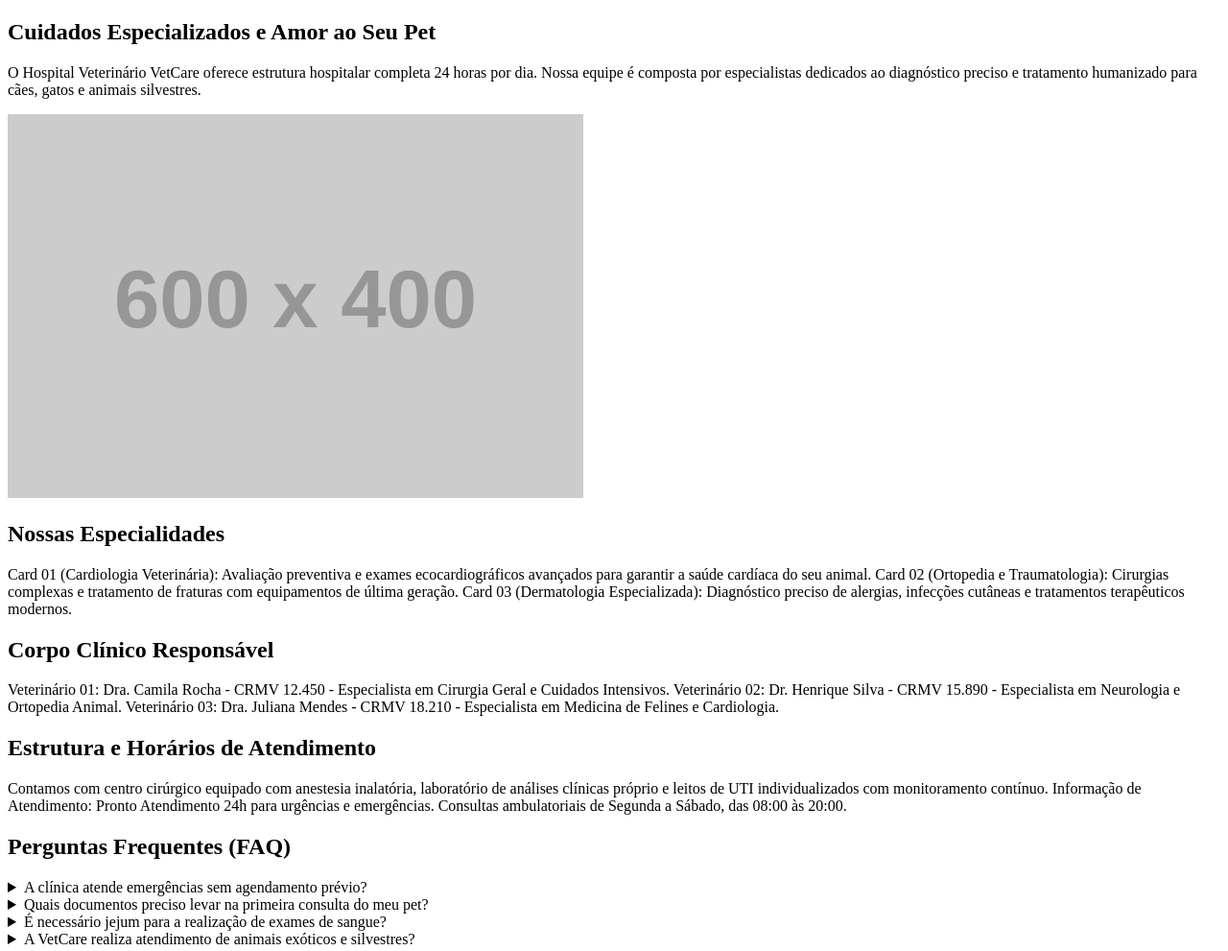
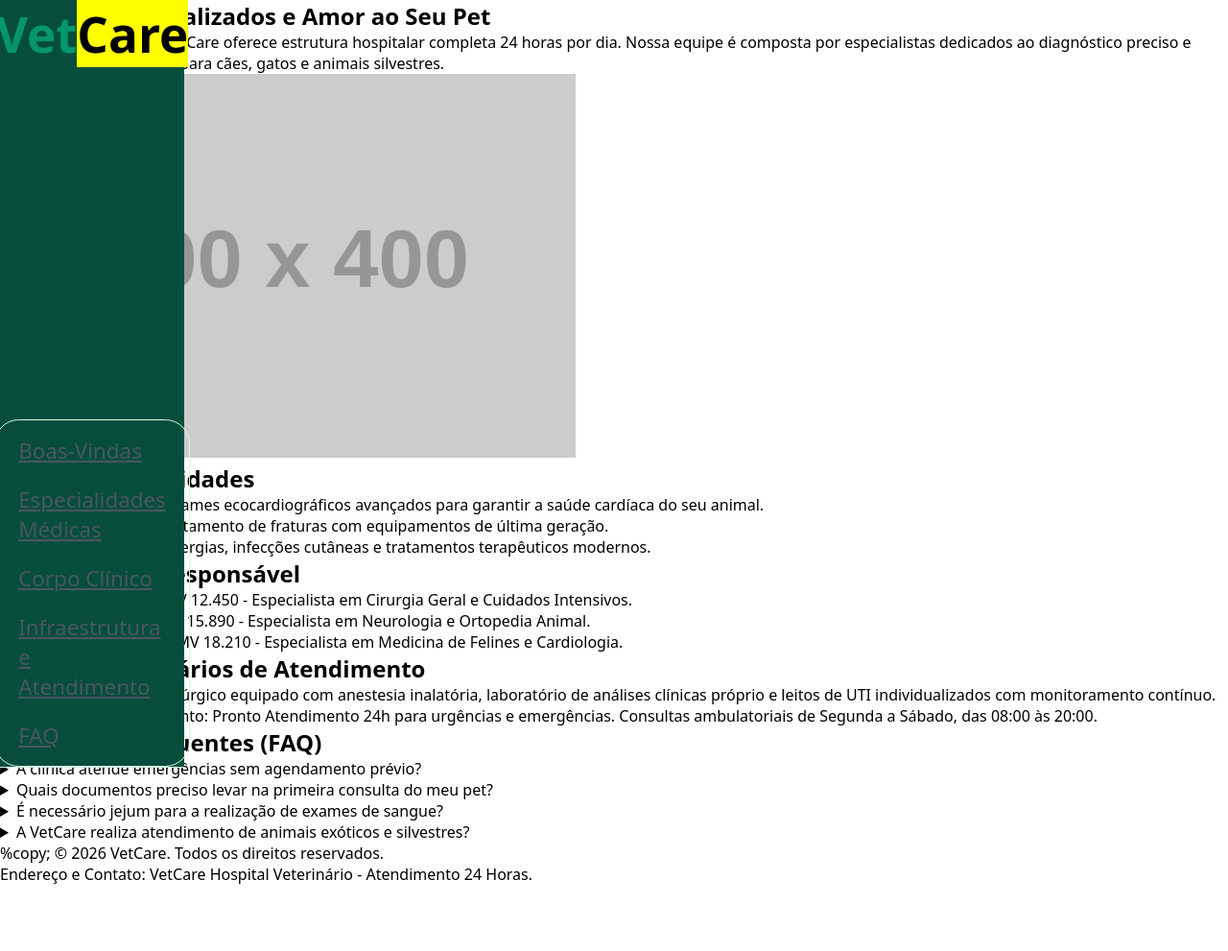
Before and after one commit to SaraCristinaPereira/vet_care, a plain HTML site: page index.html in a window 1280 px wide. Shown: the top 991 px of the page at 96% size. After the commit the page ends 922 px from the top, so only its background shows below. Drawn offline with Linux system fonts and the light colour scheme; placeholder pictures from the web are drawn by us.

Commit message:
ADD: Adicionar estrutura ao CSS dos Links.

```diff
--- a/css/reset.css
+++ b/css/reset.css
@@ -1,54 +1,13 @@
-*{
-    margin: 0;
-    padding: 0;
-    box-sizing: border-box;
-    font-family: Helvetica, sans-serif;
-}
-
-html {
-    /* Ativa a rolagem suave nativa para links âncoras */
-    scroll-behavior: smooth;
-    overflow-x: hidden;
-}
+@import url(./design-system.css);
 
 *{
     margin: 0;
     padding: 0;
     box-sizing: border-box;
+    font-family: var(--font-main);
 }
 
-html{
-    font-size: 62.5%;
+html {
     scroll-behavior: smooth;
-    font-family: var(--font-main);
-    background-color: var(--color-bg-body);
-    color: var(--color-text-main);
+    overflow-x: hidden;
 }
-
-body{
-    font-size: var(--font-size-base);
-    padding-top: var(--header-height);
-    padding-bottom: var(--footer-height);
-    line-height: 1.6;
-}
-
-ul, ol{
-    list-style: none;
-}
-
-a{
-    text-decoration: none;
-    color: inherit;
-}
-
-img{
-    max-width: 100%;
-    height: auto;
-    display: block;
-}
-
-mark{
-    background-color: var(--color-highlight);
-    padding: 2px 6px;
-    border-radius: 4px;
-}
--- a/css/style.css
+++ b/css/style.css
@@ -2,17 +2,120 @@
 @import './reset.css';
 
 
-.header{
+.sidebar {
+    position:fixed;
+    top: 0;
+    left: 0;
+    width: 15vw;
+    height: 100%;
+    background-color: var(--color-sidebar-bg);
+    border-bottom: 1px solid var(--color-border);
+
+    display: flex;
+    align-items: center;
+    justify-content: space-between;
+    padding: 0 5%;
+    z-index: 1000;
+    backdrop-filter: blur(12px);
+    flex-direction: column;
+}
+
+.header__brand{
+
+}
+
+.header__title{
+    font-size: var(--font-size-xl);
+    color: var(--color-primary);
+    font-weight: 700;
+
+}
+
+.nav{
+    flex-direction: column;
+}
+
+.nav__list{
+    justify-content: center;
+    gap: 12px;
+    /* background-color: var(--color-nav-list-bg); */
+    padding: 6px;
+    border-radius: var(--radius-md);
+    border: 1px solid var(--color-border);
+}
+
+.nav__item{
+    display: flex;
+}
+
+.nav__link{
+    font-size: var(--font-size-sm);
+    font-weight: 400;
+    padding: 10px 18px;
+    border-radius: var(--radius-sm);
+    color: var(--color-text-muted);
+    position: relative;
+    background-color: transparent;
+    transition: color 0.3s ease, background-color 0.3s ease, transform 0.2s ease;
+}
+
+.nav__link:hover,
+.nav__link:focus{
+    background-color: var(--color-primary);
+    /* color: var(--color-nav-list-hover); */
+    transform: translateY(-2px);
+    box-shadow: 0 4px 12px rgba(2, 132, 199, 0.3);
+}
+
+.section-hero{
+
+}
+
+.section__title{
+
+}
+
+.section_especialidades{
+
+}
+
+.card-section_especialidades{
+
+}
+
+.section-corpo{
+
+}
+
+.card-section_especialidades{
+
+}
+
+.section-infra{
+
+}
+
+.section-faq{
+
+}
+
+.faq__wrapper{
+
+}
+
+.faq__item{
+
+}
+
+.faq__summary{
+
+}
+
+.faq__text{
 
 }
 
 
+.footer__section{
 
-.card-image{
-    background-color: var(--color-bg-card);
-    padding: 12px;
-    border-radius: var(--radius-md);
-    box-shadow: var(--shadow-card);
-    border: 1px solid var(--color-border);
-    transition: var(--transition);
 }
--- a/index.html
+++ b/index.html
@@ -4,12 +4,31 @@
     <meta charset="UTF-8">
     <meta name="viewport" content="width=device-width, initial-scale=1.0">
     <title>VetCare</title>
+    <link rel="stylesheet" href="./css/style.css">
+    <link rel="stylesheet" href="./css/responsive.css">
 </head>
 <body>
 
+    <header class="sidebar">
+        <div class="header__brand">
+            <h1 class="header__title">Vet<mark>Care</mark></h1>
+        </div>
+
+        <nav class="nav">
+            <ul class="nav__list">
+                <li class="nav__item"><a href="#home" class="nav__link">Boas-Vindas</a></li>
+                <li class="nav__item"><a href="#especialidades" class="nav__link">Especialidades Médicas</a></li>
+                <li class="nav__item"><a href="#equipe" class="nav__link">Corpo  Clínico</a></li>
+                <li class="nav__item"><a href="#infraestrutura" class="nav__link">Infraestrutura e Atendimento</a></li>
+                <li class="nav__item"><a href="#faq" class="nav__link">FAQ</a></li>
+            </ul>
+        </nav>
+
+    </header>
+
     <section id="home" class="section-hero">
 
-        <h1>Cuidados Especializados e Amor ao Seu Pet </h1>
+        <h1 class="section__title">Cuidados Especializados e Amor ao Seu Pet </h1>
 
         <p>
             O Hospital Veterinário VetCare oferece estrutura hospitalar completa 24 horas por dia.
@@ -21,43 +40,32 @@
 
     <section id="especialidades" class="section_especialidades">
 
-        <h1>Nossas Especialidades</h1>
+        <h1 class="section__title">Nossas Especialidades</h1>
 
         <section class="card-section_especialidades">
 
-            <div class="card-section_especialidades card-section_especialidades--card-1"></div>
-            <div class="card-section_especialidades card-section_especialidades--card-2"></div>
-            <div class="card-section_especialidades card-section_especialidades--card-3"></div>
-            Card 01 (Cardiologia Veterinária): Avaliação preventiva e exames ecocardiográficos avançados
-            para garantir a saúde cardíaca do seu animal.
+            <div class="card-section_especialidades card-section_especialidades--card-1">Avaliação preventiva e exames ecocardiográficos avançados para garantir a saúde cardíaca do seu animal.</div>
+            <div class="card-section_especialidades card-section_especialidades--card-2">Cirurgias complexas e tratamento de fraturas com equipamentos de última geração.</div>
+            <div class="card-section_especialidades card-section_especialidades--card-3"> Diagnóstico preciso de alergias, infecções cutâneas e tratamentos terapêuticos modernos.</div>
+            <!-- Card 01 (Cardiologia Veterinária):
 
-            Card  02  (Ortopedia  e  Traumatologia):  Cirurgias  complexas  e  tratamento  de  fraturas  com
-            equipamentos de última geração.
+            Card  02  (Ortopedia  e  Traumatologia):
 
-            Card  03  (Dermatologia  Especializada):  Diagnóstico  preciso  de  alergias,  infecções  cutâneas  e
-            tratamentos terapêuticos modernos.
-
+            Card  03  (Dermatologia  Especializada):  -->
         </section>
 
     </section>
 
     <section id="equipe" class="section-corpo">
 
-        <h1>Corpo Clínico Responsável</h1>
+        <h1 class="section__title">Corpo Clínico Responsável</h1>
 
         <section class="card-section_especialidades">
 
-            <div class="card-section_especialidades card-section_especialidades--card-4"></div>
-            <div class="card-section_especialidades card-section_especialidades--card-5"></div>
-            <div class="card-section_especialidades card-section_especialidades--card-6"></div>
-        Veterinário 01: Dra. Camila Rocha - CRMV 12.450 - Especialista em Cirurgia Geral e Cuidados
-        Intensivos.
+            <div class="card-section_especialidades card-section_especialidades--card-4">Dra. Camila Rocha - CRMV 12.450 - Especialista em Cirurgia Geral e Cuidados Intensivos.</div>
+            <div class="card-section_especialidades card-section_especialidades--card-5">Dr.  Henrique  Silva  -  CRMV  15.890  -  Especialista  em  Neurologia  e  Ortopedia Animal.</div>
+            <div class="card-section_especialidades card-section_especialidades--card-6">Dra. Juliana Mendes  - CRMV 18.210  - Especialista em Medicina de Felines e Cardiologia.</div>
 
-        Veterinário  02:  Dr.  Henrique  Silva  -  CRMV  15.890  -  Especialista  em  Neurologia  e  Ortopedia
-        Animal.
-
-        Veterinário 03: Dra. Juliana Mendes  - CRMV 18.210  - Especialista em Medicina de Felines e
-        Cardiologia.
         </section>
 
 
@@ -78,7 +86,7 @@
 
     <section id="faq" class="section-faq">
 
-        <h1>Perguntas Frequentes (FAQ)</h1>
+        <h1 class="faq__title">Perguntas Frequentes (FAQ)</h1>
 
         <div class="faq__wrapper">
 
@@ -114,5 +122,6 @@
         <div class="footer__section">
 
     </footer>
+
 </body>
 </html>
```
